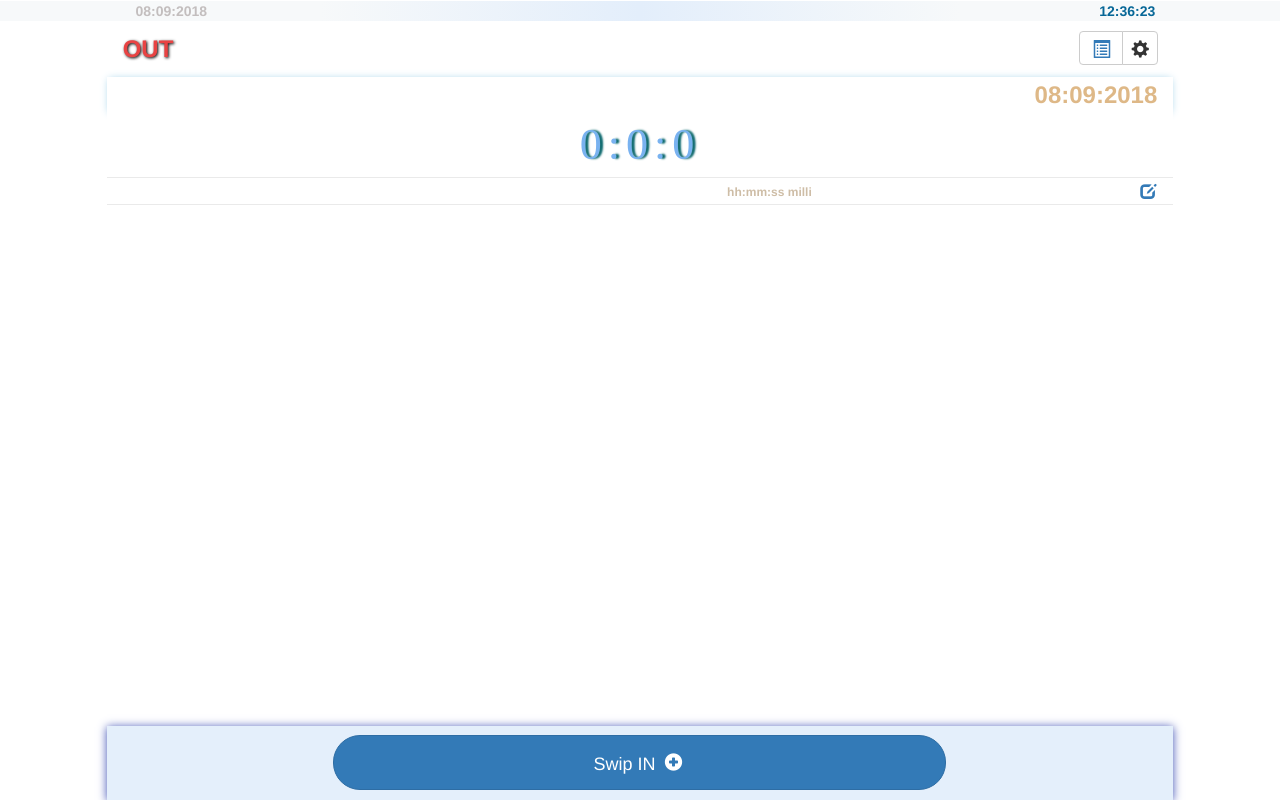
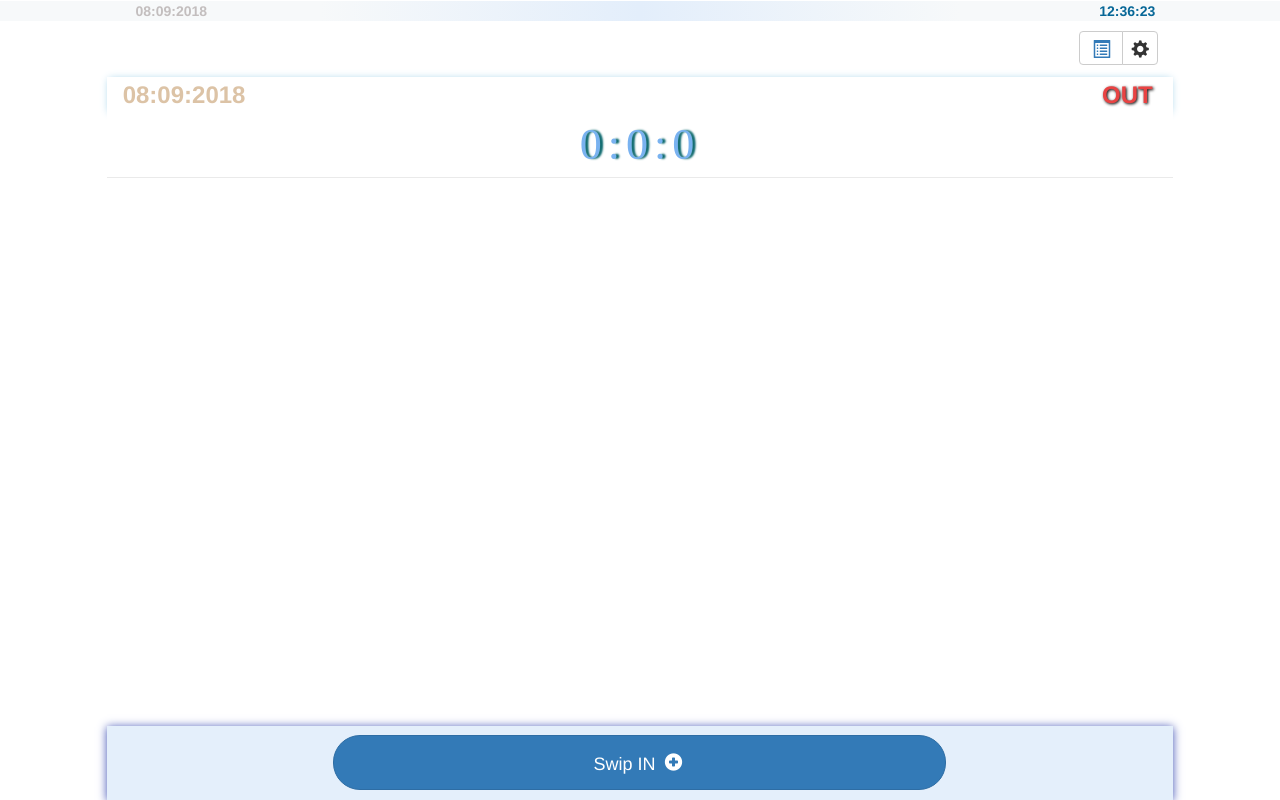
Before and after one commit to softvars/timer, a plain HTML site: page index.html in a window 1280 px wide. Drawn offline with Linux system fonts and the light colour scheme.

Commit message:
updated user state text position

```diff
--- a/css/app.css
+++ b/css/app.css
@@ -243,7 +243,7 @@ td .time-diff-mi {
 
 .user-state{
   text-shadow: 1px 1px 3px #000000;
-  position: absolute;
+  /* position: absolute; */
 }
 .user-state.in{
   color: #4ee943;
@@ -272,10 +272,11 @@ td .time-diff-mi {
 
 }
 span#entryDate {
-    color: burlywood;
+    color: #dcc3a6;
 }
 strong.pull-right {
-  width: 51px;
+    width: 60px;
+    text-align: center;
 }
 span.checkbox-wrapper {
   float: right;
--- a/index.html
+++ b/index.html
@@ -40,9 +40,9 @@
                 <div class="col-xs-12 col-md-10 col-md-offset-1">
                     <div class="row toolbar-wraper">
                       <div class="col-xs-4 text-left menu-wrapper">
-                        <div class="alert" role="alert">
+                        <!-- <div class="alert" role="alert">
                             <strong><span class="user-state out">OUT</span></strong>
-                        </div>
+                        </div> -->
                         <div class="btn-group menu" role="group" aria-label="...">
                           <button type="button" id="homeview" class="btn btn-default toolbar homeview enabled">
                             <span class="glyphicon glyphicon-home"></span>
@@ -108,8 +108,8 @@
                       <div class="row status-info text-center">
                         <div class="col-xs-12 status-info-bar">
                           <div class="alert clearfix" role="alert">
-                            <strong class=""><span id="entryDate"></span></strong>
-                            <!-- <strong class="pull-right"><span class="user-state out">OUT</span></strong> -->
+                            <strong class="pull-left"><span id="entryDate"></span></strong>
+                            <strong class="pull-right"><span class="user-state out">OUT</span></strong>
                           </div>
                         </div>
                       </div>
--- a/js/main.js
+++ b/js/main.js
@@ -22,7 +22,7 @@ function updateView(ins){
     ins = ins || getEntries();
     var uc_state = getLastEntryState(ins)
     if(ins.length === 0) {
-        $(".clear-entries").hide();
+        $(".entries-header").hide();
     }
     storageHelper.set(KEY_UC_STATE, uc_state);
     toggleStrictButton($('.option-strict button'), true);
@@ -112,7 +112,7 @@ function renderTimes(lbl, val) {
     if(isEntries) {
         var isEdit = $("body").data("is-edit");
         if(isEdit) {
-            $(".clear-entries, button.btn-remove-entry").show();
+            $(".entries-header, button.btn-remove-entry").show();
         }
     }
     updateView(ins);
```
